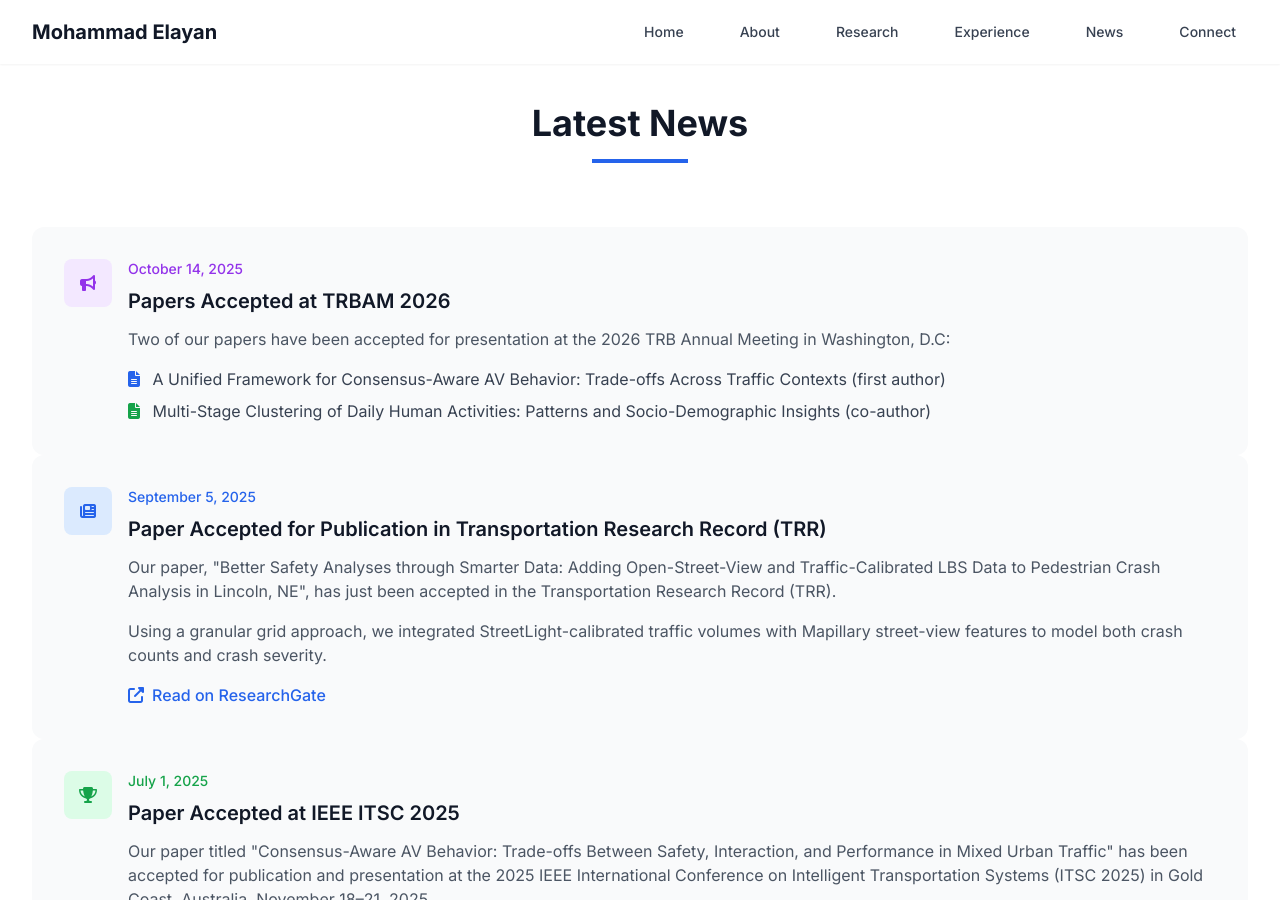
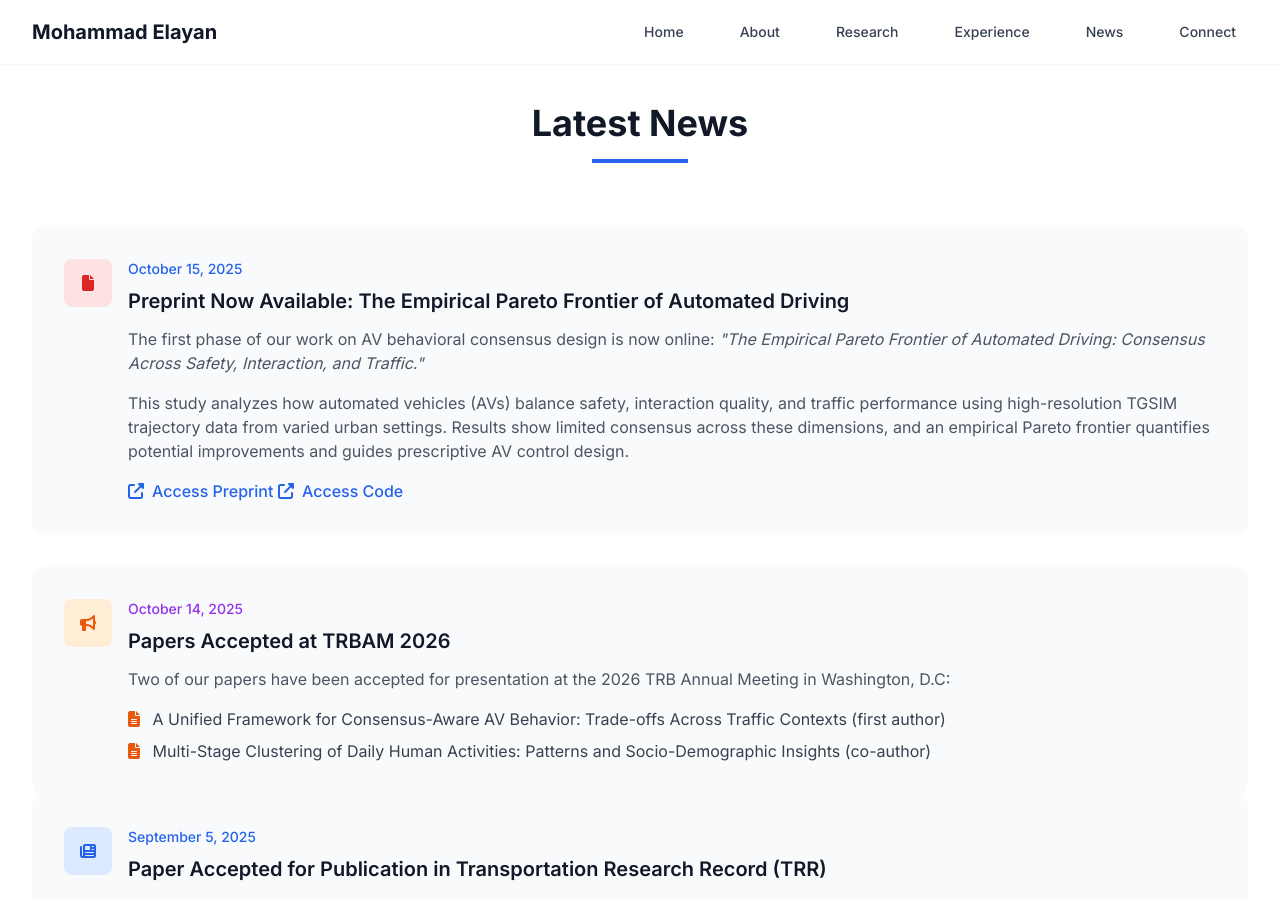
Before and after one commit to mselayan/mselayan.github.io, a Jekyll site: the page index.html, which Jekyll copies as it is, in a window 1280 px wide and 900 px high, scrolled down 1986 px. Built offline with Jekyll 4.4.1, drawn with Linux system fonts in a browser that asks for light colours; nearby versions of some CDN libraries.

Commit message:
Revise news section
Updated news items with new content and styling changes.

```diff
--- a/index.html
+++ b/index.html
@@ -209,12 +209,47 @@
                 <div class="w-24 h-1 bg-blue-600 mx-auto"></div>
             </div>
             <div class="space-y-8">
+
                 <!-- News Item 1 -->
                 <div class="bg-gray-50 p-8 rounded-xl card-hover">
                     <div class="flex items-start space-x-4">
                         <div class="flex-shrink-0">
-                            <div class="w-12 h-12 bg-purple-100 rounded-lg flex items-center justify-center">
-                                <i class="fas fa-bullhorn text-purple-600"></i>
+                            <div class="w-12 h-12 bg-red-100 rounded-lg flex items-center justify-center">
+                                <i class="fas fa-file text-red-600"></i>
+                            </div>
+                        </div>
+                        <div class="flex-1">
+                            <div class="flex items-center mb-2">
+                                <span class="text-sm text-blue-600 font-medium">October 15, 2025</span>
+                            </div>
+                            <h3 class="text-xl font-semibold text-gray-900 mb-3">Preprint Now Available: The Empirical Pareto Frontier of Automated Driving</h3>
+                            <p class="text-gray-600 mb-4">
+                              The first phase of our work on AV behavioral consensus design is now online:
+                              <i>"The Empirical Pareto Frontier of Automated Driving: Consensus Across Safety, Interaction, and Traffic."</i>
+                            </p>
+                            <p class="text-gray-600 mb-4">
+                                This study analyzes how automated vehicles (AVs) balance safety, interaction quality, and traffic performance using high-resolution TGSIM trajectory data from varied urban settings.
+                                Results show limited consensus across these dimensions, and an empirical Pareto frontier quantifies potential improvements and guides prescriptive AV control design.
+                            </p>
+                            <a href="https://dx.doi.org/10.2139/ssrn.5601917" target="_blank" class="inline-flex items-center text-blue-600 hover:text-blue-800 font-medium">
+                                <i class="fas fa-external-link-alt mr-2"></i>
+                                Access Preprint
+                            </a>
+                            <a href="https://github.com/wissamkontar/Consensus-AV-Analysis" target="_blank" class="inline-flex items-center text-blue-600 hover:text-blue-800 font-medium">
+                                <i class="fas fa-external-link-alt mr-2"></i>
+                                Access Code
+                            </a>
+                        </div>
+                    </div>
+                </div>
+
+
+                <!-- News Item 2 -->
+                <div class="bg-gray-50 p-8 rounded-xl card-hover">
+                    <div class="flex items-start space-x-4">
+                        <div class="flex-shrink-0">
+                            <div class="w-12 h-12 bg-orange-100 rounded-lg flex items-center justify-center">
+                                <i class="fas fa-bullhorn text-orange-600"></i>
                             </div>
                         </div>
                         <div class="flex-1">
@@ -228,11 +263,11 @@
 
                             <ul class="list-none space-y-2 text-gray-700">
                               <li>
-                                <i class="fa-solid fa-file-lines text-blue-600 mr-2"></i>
+                                <i class="fa-solid fa-file-lines text-orange-600 mr-2"></i>
                                 A Unified Framework for Consensus-Aware AV Behavior: Trade-offs Across Traffic Contexts (first author)
                               </li>
                               <li>
-                                <i class="fa-solid fa-file-lines text-green-600 mr-2"></i>
+                                <i class="fa-solid fa-file-lines text-orange-600 mr-2"></i>
                                 Multi-Stage Clustering of Daily Human Activities: Patterns and Socio-Demographic Insights (co-author)
                               </li>
                             </ul>
@@ -240,7 +275,8 @@
                         </div>
                     </div>
                 </div>
-                <!-- News Item 2 -->
+
+                <!-- News Item 3 -->
                 <div class="bg-gray-50 p-8 rounded-xl card-hover">
                     <div class="flex items-start space-x-4">
                         <div class="flex-shrink-0">
@@ -267,7 +303,7 @@
                     </div>
                 </div>
 
-                <!-- News Item 3 -->
+                <!-- News Item 4 -->
                 <div class="bg-gray-50 p-8 rounded-xl card-hover">
                     <div class="flex items-start space-x-4">
                         <div class="flex-shrink-0">
@@ -297,7 +333,7 @@
                     </div>
                 </div>
 
-                <!-- News Item 4 -->
+                <!-- News Item 5 -->
                 <div class="bg-gray-50 p-8 rounded-xl card-hover">
                     <div class="flex items-start space-x-4">
                         <div class="flex-shrink-0">
```
